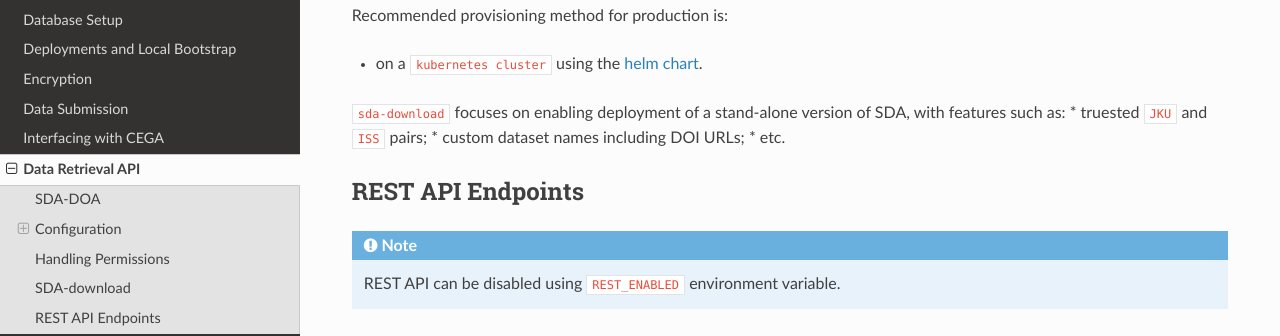
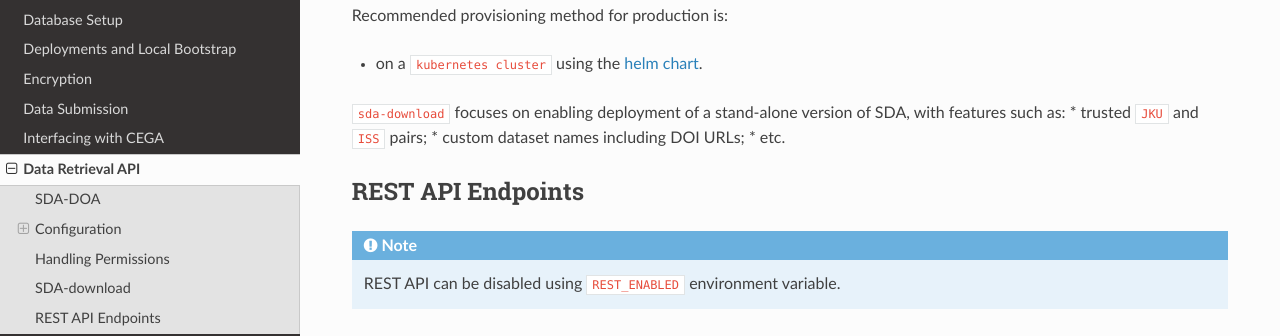
Before and after one commit to neicnordic/neic-sda, a Sphinx documentation site: the page built from docs/dataout.rst, in a window 1280 px wide and 900 px high, scrolled down 3616 px. Shown: the part 155-491 px from the top of the window. Built offline with Sphinx 7.4.7 and the Read the Docs theme 2.0.0, drawn with Linux system fonts in a browser that asks for light colours.

Commit message:
fix typo for trusted.
Co-authored-by: Martin Norling <norlingjr@gmail.com>

```diff
--- a/docs/dataout.rst
+++ b/docs/dataout.rst
@@ -180,7 +180,7 @@ Recommended provisioning method for production is:
 
 
 ``sda-download`` focuses on enabling deployment of a stand-alone version of SDA, with features such as:
-* truested ``JKU`` and ``ISS`` pairs;
+* trusted ``JKU`` and ``ISS`` pairs;
 * custom dataset names including DOI URLs;
 * etc.
 
```
